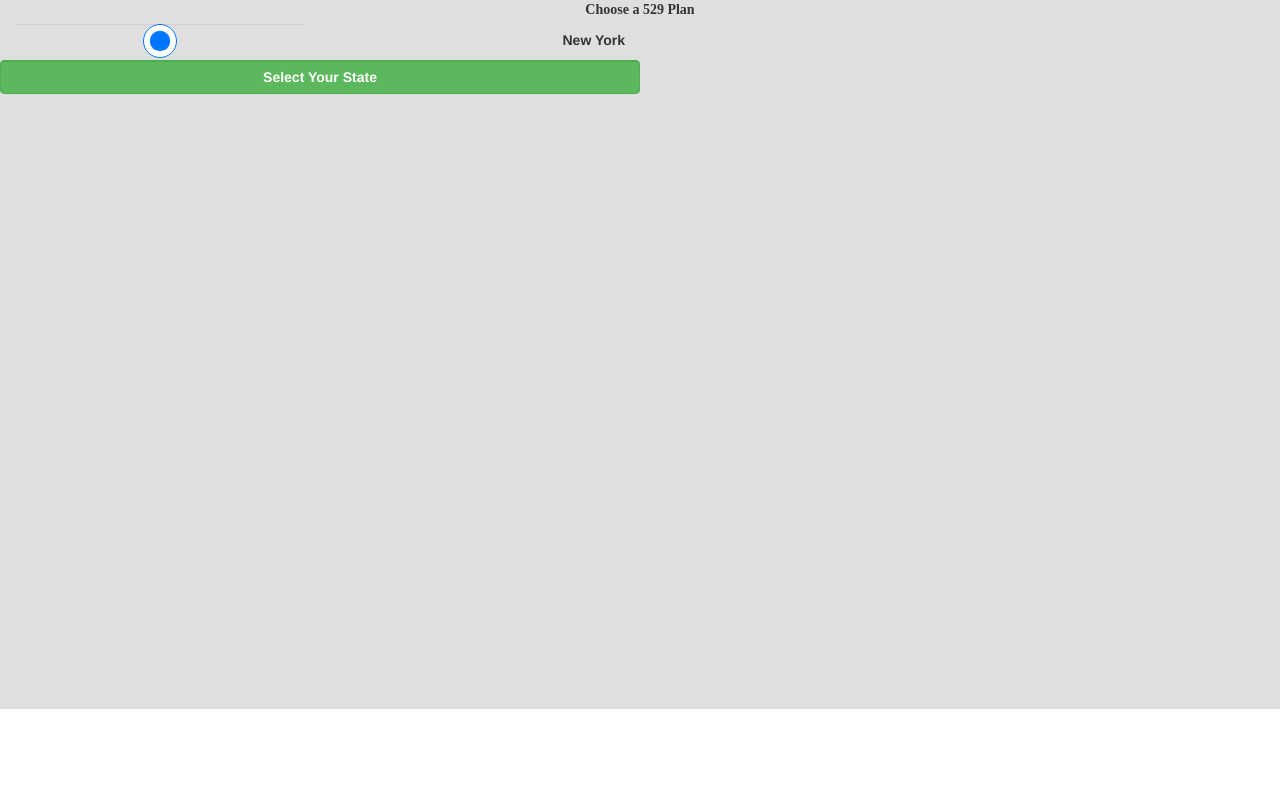
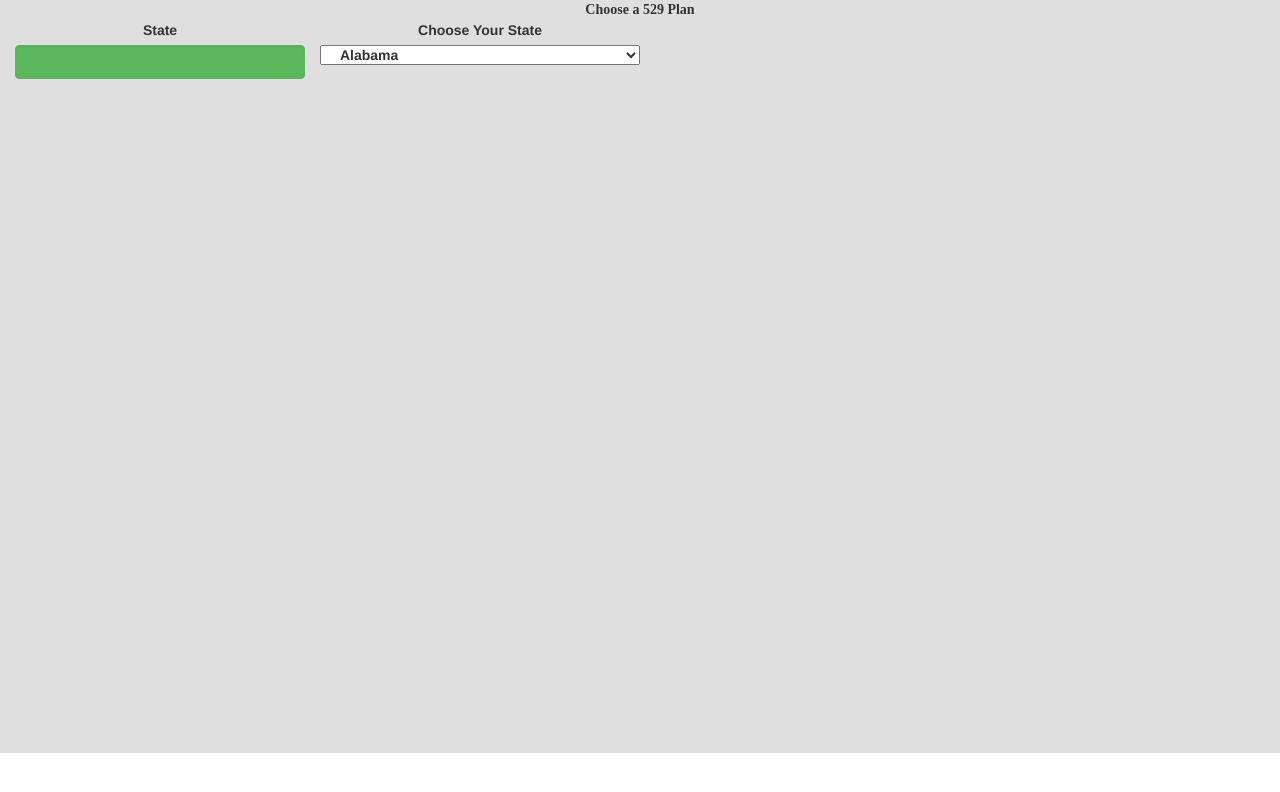
Before and after one commit to ericmustin/fivetwonine, a website: page views/index.html in a window 1280 px wide. Drawn offline with nearby package versions, Linux system fonts and the light colour scheme.

Commit message:
starting form

```diff
--- a/views/index.html
+++ b/views/index.html
@@ -54,6 +54,15 @@
         font-color: rgb(106, 192, 203);
     }
 
+    .ageContainer{
+      transition: 1s ease-in opacity;
+      opacity: 0;
+    }
+
+    .ageContainerShow{
+      opacity: 1;
+    }
+
     @media only screen and (max-width: 768px) {
         /* For mobile phones: */
         [class*="col-"] {
@@ -68,6 +77,14 @@
             /*background-image: url("./backgroundTestImageMobile.png");*/
         }
     }
+
+    #state{
+      background-color: #5cb85c !important;
+      border-color: #5cb85c;
+      color: #fff;
+      font-weight: 600;
+    }
+
     </style>
     <script src="https://ajax.googleapis.com/ajax/libs/jquery/3.0.0/jquery.min.js"></script>
     <link rel="stylesheet" href="https://maxcdn.bootstrapcdn.com/bootstrap/3.3.7/css/bootstrap.min.css" integrity="sha384-BVYiiSIFeK1dGmJRAkycuHAHRg32OmUcww7on3RYdg4Va+PmSTsz/K68vbdEjh4u" crossorigin="anonymous">
@@ -78,16 +95,23 @@
             <div class="col-xs-12 title"> Choose a 529 Plan </div>
         </div>
         <div class="row">
-            <div class="form-group col-xs-6" id="titleContainer">
+            <div class="form-group col-xs-12 col-md-6" id="titleContainer">
                 <form id="calc" action="index.html">
-                <div class="row">
-                    <div class="col-xs-6 stateRadio">
-                        <input type="radio" id="information" name="New York" value=1 class="form-control" checked>
+                <div class="row stateContainer">
+                    <div class="col-xs-12 col-md-6">
+                        <label for="state"> State</label>
+                        <input type="text" id="state" value="" class="form-control" readonly>
                     </div>
-                    <div class="col-xs-6 stateLabel"> New York </div>
+                    <label for="options"> Choose Your State</label>
+                    <select class="col-xs-12 col-md-6" id="optionsState"> </select>
                 </div>
-                <div class="row">
-                    <input type="submit" value="Select Your State" class="btn-success form-control col-xs-12">
+                <div class="row ageContainer">
+                    <div class="col-xs-12 col-md-6">
+                        <label for="age"> Age</label>
+                        <input type="text" id="age" value="" class="form-control" readonly>
+                    </div>
+                    <label for="options"> Choose Your Beneficaries Age</label>
+                    <select class="col-xs-12 col-md-6" id="optionsAge"> </select>
                 </div>
                 </form>
             </div>
@@ -98,39 +122,47 @@
 </body>
 <script type="text/javascript">
 $(document).ready(function() {
+  var symbolList = ['Alabama','Alaska','American Samoa','Arizona','Arkansas','California','Colorado','Connecticut','Delaware','District of Columbia','Federated States of Micronesia','Florida','Georgia','Guam','Hawaii','Idaho','Illinois','Indiana','Iowa','Kansas','Kentucky','Louisiana','Maine','Marshall Islands','Maryland','Massachusetts','Michigan','Minnesota','Mississippi','Missouri','Montana','Nebraska','Nevada','New Hampshire','New Jersey','New Mexico','New York','North Carolina','North Dakota','Northern Mariana Islands','Ohio','Oklahoma','Oregon','Palau','Pennsylvania','Puerto Rico','Rhode Island','South Carolina','South Dakota','Tennessee','Texas','Utah','Vermont','Virgin Island','Virginia','Washington','West Virginia','Wisconsin','Wyoming']
 
-    // check whether localStorage exists from https://www.sitepoint.com/an-overview-of-the-web-storage-api/
-    // function localStorageSupported() {
-    //  try {
-    //   return "localStorage" in window && window["localStorage"] !== null;
-    //  } catch (e) {
-    //   return false;
-    //  }
-    // }
+  var ageList = [1,2,3,4,5,6,7,8,9,10,11,12,13,14,15,16,17,18]
 
-    // var hasLocalStorage = localStorageSupported();
+  symbolList.forEach(function(newSymbol) {
+    var opt = document.createElement('option');
+    opt.text = newSymbol;
+    opt.value = newSymbol;
+    opt.class = 'stateOption';
+    $('#optionsState').append(opt, null);
+  });
 
-    // if (hasLocalStorage === true) {
-    // //check for existence of localstorage value, otherwise default to 1
-    //     var previousEntry = localStorage.getItem('lastEntry') || 1;
+  ageList.forEach(function(newSymbol) {
+    var opt = document.createElement('option');
+    opt.text = newSymbol;
+    opt.value = newSymbol;
+    opt.className = 'optionAge';
+    $('#optionsAge').append(opt, null);
+  });
 
-    // } else {
-    //     var previousEntry = 1;
-    // }
 
-    //assign localstorage value or default value to element
-    // $('#information').val(previousEntry);
+  $('#optionsState').on('change', function() {
+    if ($('#state').val() == ''){
+      $('.ageContainer').addClass('ageContainerShow');
+    }
+
+    var x = $('select[id*="optionsState"] option:selected').val();
+    $('#state').val(x);
+  });
+
+  $('#optionsAge').on('change', function() {
+    var x = $('select[id*="optionsAge"] option:selected').val();
+    console.log(x)
+    $('#age').val(x);
+  });
 
   $('#calc').on('submit', function(event) {
     event.preventDefault();
-        var data = $('#information')
+    var data = $('#state')
 
-        //update local storage with new value
-        // if (hasLocalStorage ===true) {
-        //     localStorage.setItem('lastEntry', data)
-        // }
-
-        console.log(data[0].value)
+    console.log(data)
     // $.post("/api/user", {
     //     key: data[0].value
     // }).done(function(body, error, response) {
```
Lines whose indentation alone changed are shown as unchanged.
